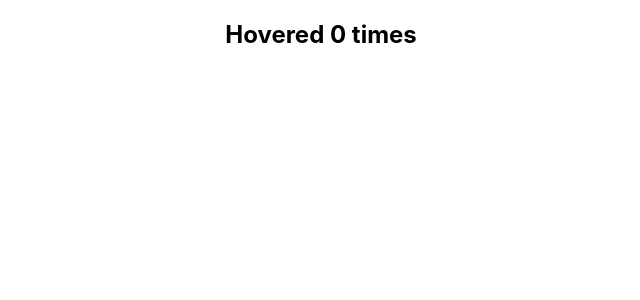
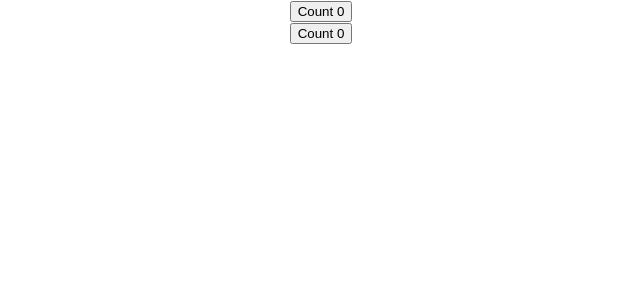
Before and after one commit to Praveena25/reacthooknew, a React (Create React App) app: page / in a window 1280 px wide. Shown: the top 300 px of the page, without its empty margins (319-959 px from the left). Built offline with nearby package versions, Linux system fonts and the light colour scheme.

Commit message:
custom hook doc title

```diff
--- a/src/App.js
+++ b/src/App.js
@@ -2,16 +2,16 @@
 import './App.css';
 import React from 'react';
 import ClickCounter from './components/higherorderComponents/ClickCounter';
-
-import HoverCounter from './components/higherorderComponents/HoverCounter';
-
+import DocTitle from './components/customhooks/DocTitle';
+import DocTitle2 from './components/customhooks/DocTitle2';
 
 
 function App() {
   return (
 
     <div className="App">
-      <HoverCounter />
+      <DocTitle/>
+      <DocTitle2/>
 
     </div>
 
--- /dev/null
+++ b/src/components/customhooks/DocTitle.js
@@ -0,0 +1,23 @@
+import React, {useState,useEffect} from 'react'
+import useDocTitle from './useDocTitle'
+
+function DocTitle() {
+    const [count,setCount] = useState(0)
+
+    useEffect(
+        ()=> {
+            document.title = `Count ${count}`
+        },
+        [count]
+    )
+
+    return (
+        <div>
+            <button
+            onClick = {()=> setCount(count+1)}
+            >Count {count}</button>
+        </div>
+    )
+}
+
+export default DocTitle
--- /dev/null
+++ b/src/components/customhooks/DocTitle2.js
@@ -0,0 +1,18 @@
+import React, {useState} from 'react'
+import useDocTitle from './useDocTitle'
+
+function DocTitle2() {
+    const [count,setCount] = useState(0)
+
+  useDocTitle(count)
+
+    return (
+        <div>
+            <button
+            onClick = {()=> setCount(count+1)}
+            >Count {count}</button>
+        </div>
+    )
+}
+
+export default DocTitle2
--- /dev/null
+++ b/src/components/customhooks/useDocTitle.js
@@ -0,0 +1,14 @@
+import React, { useEffect } from 'react'
+// custom hook
+function useDocTitle(count) {
+
+    useEffect(
+        () => {
+            document.title = `Count ${count}`
+        },
+        [count]
+    )
+
+}
+
+export default useDocTitle
```
